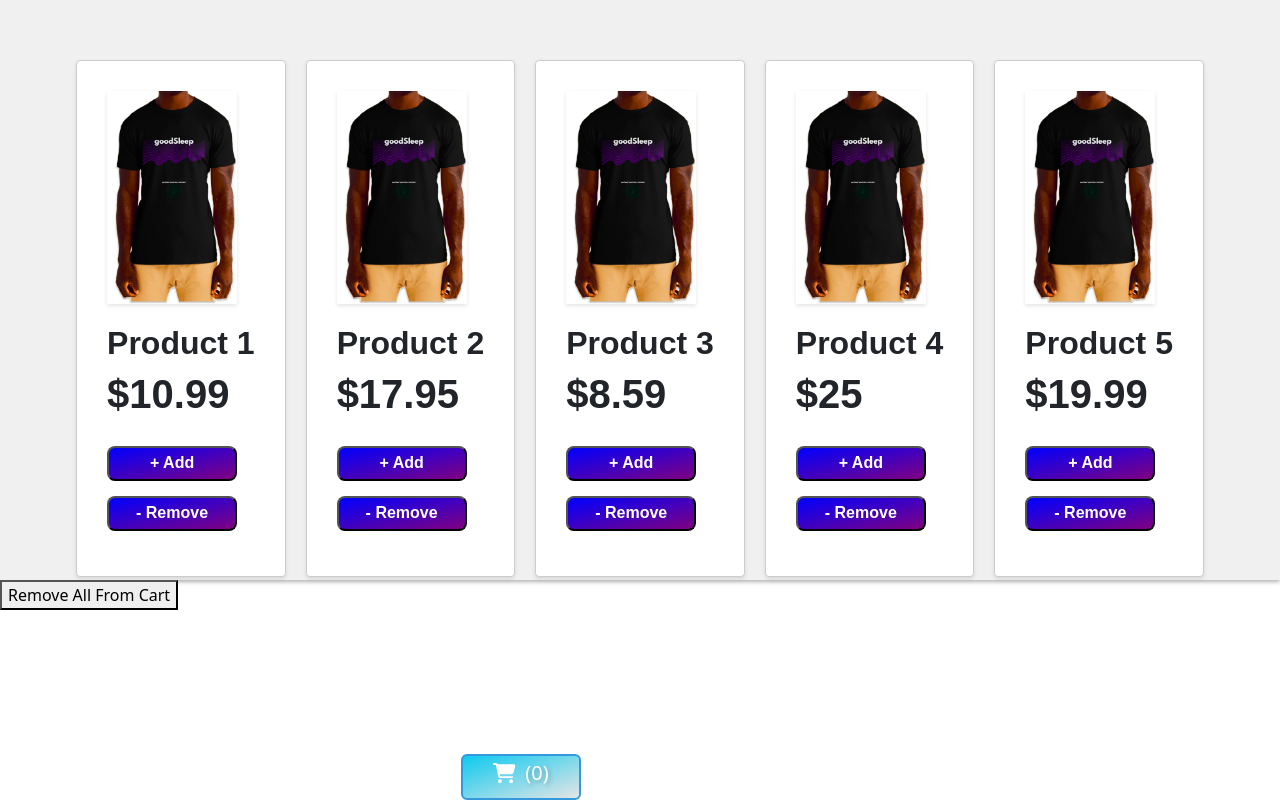
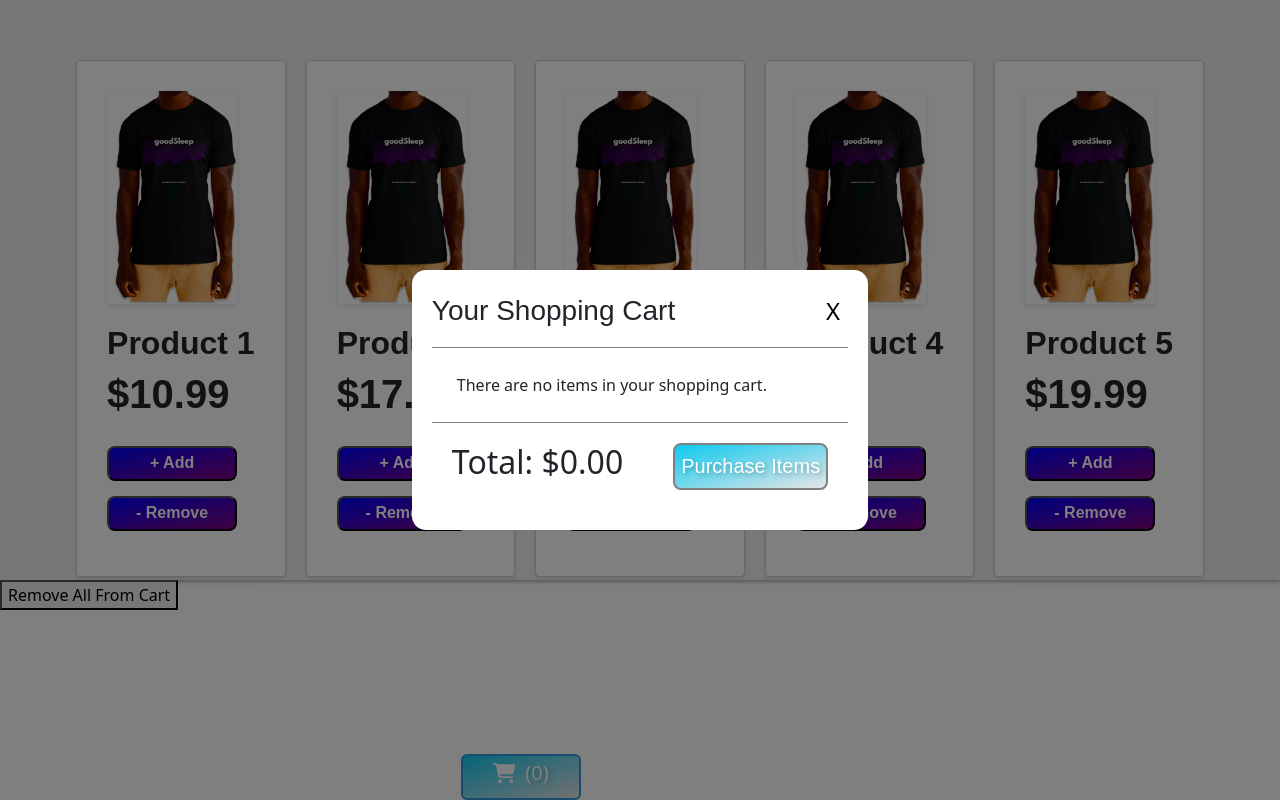
Before and after one commit to grantGCode/Shopping-Cart-Application-Frontend, a React (Create React App) app: page / in a window 1280 px wide. Built offline with nearby package versions, Linux system fonts and the light colour scheme.

Commit message:
Style Modle window

```diff
--- /dev/null
+++ b/src/components/Modal.styles.js
@@ -0,0 +1,92 @@
+import styled from "styled-components";
+
+const size = {
+    mobile:'425px',
+    laptop: '1024px',
+    desktop: '2560px'
+}
+
+export const device = {
+    mobile: `(min-width: ${size.mobile})`,
+    laptop: `(min-width: ${size.laptop})`,
+    desktop: `(min-width: ${size.desktop})`,
+};
+
+export const ModalContainer = styled.div`
+    position: fixed;
+    top: 0;
+    left: 0;
+    width: 100%;
+    height: 100%;
+    background: rgba(0, 0, 0, 0.5);
+    display: flex;
+    justify-content: center;
+    align-items: center;
+`
+export const ModalContent = styled.div`
+    background: #fff;
+    padding: 20px;
+    border-radius: 14px;
+`;
+
+export const ModalHeader =styled.div`
+    display: flex;
+    justify-content: space-between;
+    align-items: start;
+    padding-bottom: 15px;
+    border-bottom: solid 1px gray;
+`;
+
+export const ButtonClose = styled.button`
+    background-color: transparent;
+    border-color: transparent;
+    font-weight: 500;
+    font-style: bold;
+    font-size: 1.5em;
+`;
+
+export const ModalTitle = styled.div`
+    font-family: "Prompt", sans-serif;
+    font-weight: 500;
+    font-style: normal;
+    font-size: 1.75em;
+`;
+
+export const ModalFooter = styled.div`
+    display: flex;
+    justify-context: space-between;
+    padding: 20px;
+    border-top: solid 1px gray;
+`;
+
+
+export const ModalBody = styled.div`
+`;
+
+export const NoItems = styled.div`
+    padding: 25px;
+`;
+
+export const TotalCost = styled.h2`
+    margin-right: 50px;
+`;
+
+export const ButtonPurchase = styled.button`
+    color: white;
+    background: linear-gradient(to bottom right, #0dcaf0, rgb(229, 229, 229));
+    font-size: 1.25em;
+    text-shadow: 2px 2px 4px rgba(0, 0, 0, 0.25);
+    font-family: "Prompt", sans-serif;
+    border-radius: 8px;
+    border: 2px solid ${props =>
+        props.borderColor || 'gray'
+    };
+
+    &:hover {
+        color: rgba(50, 50, 50);
+        background: linear-gradient(to bottom right, #797979, #0CB0D1);
+        border: 2px solid ${props =>
+            props.borderColor || 'rgb(0, 0, 0)'
+        };
+    }
+`;
--- a/src/components/Modle.styles.js
+++ /dev/null
@@ -1,36 +0,0 @@
-import styled from "styled-components";
-
-
-const size = {
-    mobile:'425px',
-    laptop: '1024px',
-    desktop: '2560px'
-}
-
-export const device = {
-    mobile: `(min-width: ${size.mobile})`,
-    laptop: `(min-width: ${size.laptop})`,
-    desktop: `(min-width: ${size.desktop})`,
-};
-
-
-
-export const ModalHeader =styled.div`
-
-`;
-
-export const ModalTitle = styled.div`
-
-`;
-
-export const ButtonClose = styled.button`
-
-`;
-
-export const ModalBody = styled.div`
-
-`;
-
-export const ButtonPurchase = styled.button`
-
-`;
--- a/src/components/NavBar.js
+++ b/src/components/NavBar.js
@@ -1,7 +1,7 @@
 import {useState} from 'react'
 import { useShoppingCartContext } from '../CartContext';
 import ItemCard from './ItemCard'
-import { Modal, ToastContainer} from 'react-bootstrap'
+import { ToastContainer } from 'react-bootstrap'
 import { toast } from 'react-toastify';
 import { FontAwesomeIcon } from '@fortawesome/react-fontawesome'
 import { faCartShopping } from '@fortawesome/free-solid-svg-icons'
@@ -15,19 +15,28 @@ import {
 } from './styles/Navbar.styles';
 import {
   ModalHeader,
+  ModalContainer,
+  ModalContent,
   ModalTitle,
   ButtonClose,
   ModalBody,
+  NoItems,
+  ModalFooter,
+  TotalCost,
   ButtonPurchase
-} from './Modle.styles'
+} from './Modal.styles'
 
 export default function NavBar() {
-  const [show, setShow] = useState(false);
-  const handleClose = () => setShow(false);
-  const handleShow = () => setShow(true)
+  const [showModal, setShowModal] = useState(false);
+  const CloseModal = () => setShowModal(false);
+  const OpenModal = () => setShowModal(true)
 
   const {cartItemCount, Items, getTotalCost} = useShoppingCartContext()
 
+
+
+
+  /* Purchase Items Button on click function*/
   const buyCartContent = async () => {
     try {
       const response = await fetch('https://us-shopper-94591f5ffa5c.herokuapp.com',{
@@ -67,7 +76,7 @@ export default function NavBar() {
         </TitleContainer>
           <ButtonCart
             type='button'
-            onClick={handleShow}
+            onClick={OpenModal}
           >
             <YourCart>
               {'Your Cart '}
@@ -79,49 +88,46 @@ export default function NavBar() {
               {`       (${cartItemCount})`}
             </CartCount>
           </ButtonCart>
-            <div className='display-modal'>
-              <Modal align='center' className='Modal-Window' show={show} onHide={handleClose}>
+          <ModalContainer showModal={setShowModal}>
+            <ModalContent>
               <ModalHeader>
                 <ModalTitle>
                   Your Shopping Cart
                 </ModalTitle>
                 <ButtonClose
-                        type='button'
-                        className='Close-Modal'
-                        variant="danger"
-                        onClick={handleClose}
-                      >X
+                  onClick={CloseModal}
+                >
+                  X
                 </ButtonClose>
               </ModalHeader>
-                  <div className='body'>
               <ModalBody>
                 {Items.length === 0 ? (
-                        <p>There are no items in your shopping cart at this time.</p>
+                  <NoItems>There are no items in your shopping cart.</NoItems>
                   ) : Items.map((item) =>
-                            (
-                              <div align='center' >
+                    ( <div>
                       <ItemCard
                         className="border border-primary"
                         key={Items.id}
                         item={item}
                       />
-                              </div>
-                            ))
+                    </div> ))
                   }
-                      <h2 className='Total'>{`Total: $${getTotalCost()}`}</h2>
+                </ModalBody>
+                <ModalFooter>
+                  <TotalCost>
+                    {`Total: $${getTotalCost()}`}
+                  </TotalCost>
                   <ButtonPurchase
-                        className='btn mt-2'
-                        variant='success'
                     onClick={() => {
                       toast.success('Possessing your order.');
                       buyCartContent();
                     }}
-                      >Purchase Items
+                  >
+                    Purchase Items
                   </ButtonPurchase>
-                    </ModalBody>
-                  </div>
-              </Modal>
-            </div>
+              </ModalFooter>
+            </ModalContent>
+          </ModalContainer>
       </NavbarContainer>
       <ToastContainer />
     </div>
--- a/src/components/styles/Navbar.styles.js
+++ b/src/components/styles/Navbar.styles.js
@@ -55,7 +55,7 @@ export const ButtonCart = styled.button`
 
         &:hover {
             color: rgba(50, 50, 50);
-            background: linear-gradient(to bottom right, #797979, #0CB0D1); /* Change the background color on hover */
+            background: linear-gradient(to bottom right, #797979, #0CB0D1);
             border: 2px solid ${props =>
                 props.borderColor || 'rgb(128, 128, 128)'
             };
@@ -112,7 +112,6 @@ export const CartCount =styled.h5`
     display: flex;
     padding-left: 10px;
     text-shadow: 2px 2px 4px rgba(0, 0, 0, 0.25);
-
 `
 
 export const TitleContainer = styled.div`
```
Lines whose indentation alone changed are shown as unchanged.
